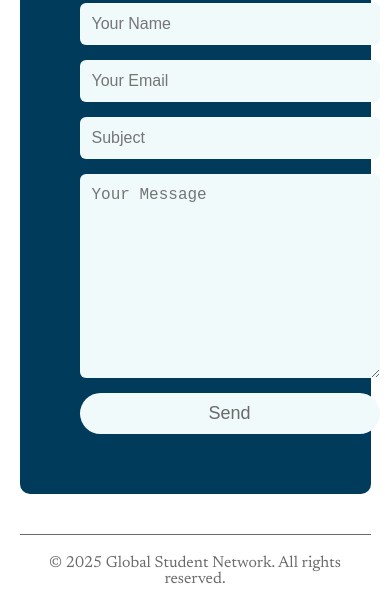
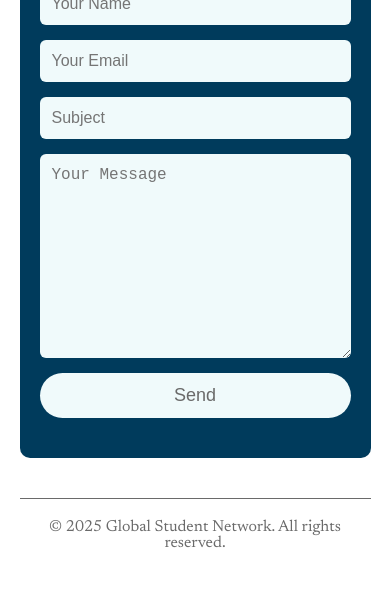
Before and after one commit to aureliosustaita/global-student-network-1.4, a plain HTML site: page contact.html in a window 390 px wide. Shown: the part 712-1319 px from the top of the page. After the commit the page ends 1283 px from the top, so only its background shows below. Drawn offline with Linux system fonts and the light colour scheme.

Commit message:
adapting to mobile

```diff
--- a/styles.css
+++ b/styles.css
@@ -426,39 +426,42 @@ footer {
 /*    color: black;*/
 /*}*/
 /* Contact Section */
+/* Contact Section */
 .contact-container {
     display: flex;
-    flex-wrap: wrap; /* Allows items to stack on small screens */
-    justify-content: center; /* Centers content */
+    flex-wrap: wrap; /* Ensures items wrap when needed */
+    justify-content: center; /* Centers items */
     align-items: center;
     background-color: #003B5C;
     color: white;
     padding: 60px;
     margin: 40px auto;
-    height: auto; /* Remove fixed height */
     width: 80%;
+    max-width: 1200px; /* Prevents it from being too wide on big screens */
     border-radius: 10px;
-    gap: 40px; /* Adds spacing between sections */
+    gap: 40px; /* Adds spacing */
 }
 
 /* Contact Info */
 .contact-info {
     flex: 1;
-    min-width: 300px; /* Prevents text from being too squished */
-    max-width: 40%;
+    min-width: 300px; /* Prevents it from getting too small */
+    max-width: 40%; /* Keeps balanced size on larger screens */
     text-align: left;
 }
 
 /* Contact Form */
 .contact-form-container {
     flex: 1;
-    min-width: 300px; /* Ensures form doesn't shrink too much */
+    min-width: 300px; /* Prevents the form from shrinking too much */
     max-width: 40%;
     display: flex;
     flex-direction: column;
     align-items: center;
+    width: 100%;
 }
 
+/* Contact Form Styling */
 .contact-form {
     width: 100%;
     max-width: 400px;
@@ -467,7 +470,7 @@ footer {
     gap: 15px;
 }
 
-/* Inputs */
+/* Input Fields */
 .contact-form input,
 .contact-form textarea {
     width: 100%;
@@ -481,8 +484,8 @@ footer {
 
 /* Send Button */
 .contact-form button {
-    width: 100%; /* Make button fit the form width */
-    padding: 10px;
+    width: 100%; /* Make button fit form width */
+    padding: 12px;
     font-size: 18px;
     background-color: #F0FAFB;
     color: #6A6A6A;
@@ -497,17 +500,18 @@ footer {
     color: black;
 }
 
-/* 📱 Media Query to Stack on Small Screens */
+/* 📱 Mobile Fix: Ensure Stacking on Small Screens */
 @media (max-width: 768px) {
     .contact-container {
         flex-direction: column; /* Stacks items */
         text-align: center;
-        width: 90%; /* Makes it fill more space on mobile */
+        width: 90%; /* Expands slightly for smaller screens */
+        padding: 40px 20px; /* Adjust padding */
     }
 
     .contact-info,
     .contact-form-container {
-        max-width: 100%; /* Takes full width */
+        max-width: 100%; /* Take full width */
         text-align: center;
     }
 
@@ -515,6 +519,7 @@ footer {
         max-width: 100%; /* Allows form to expand */
     }
 }
+
 
 
 /*About Section*/
```
